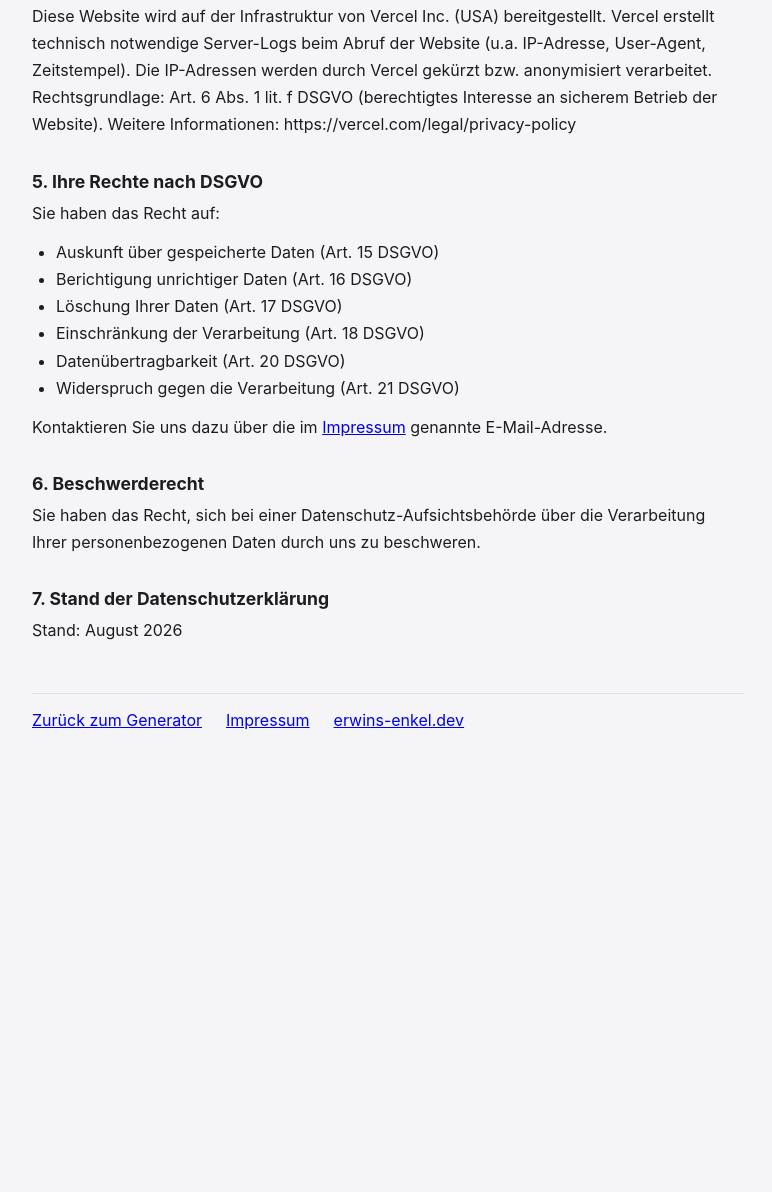
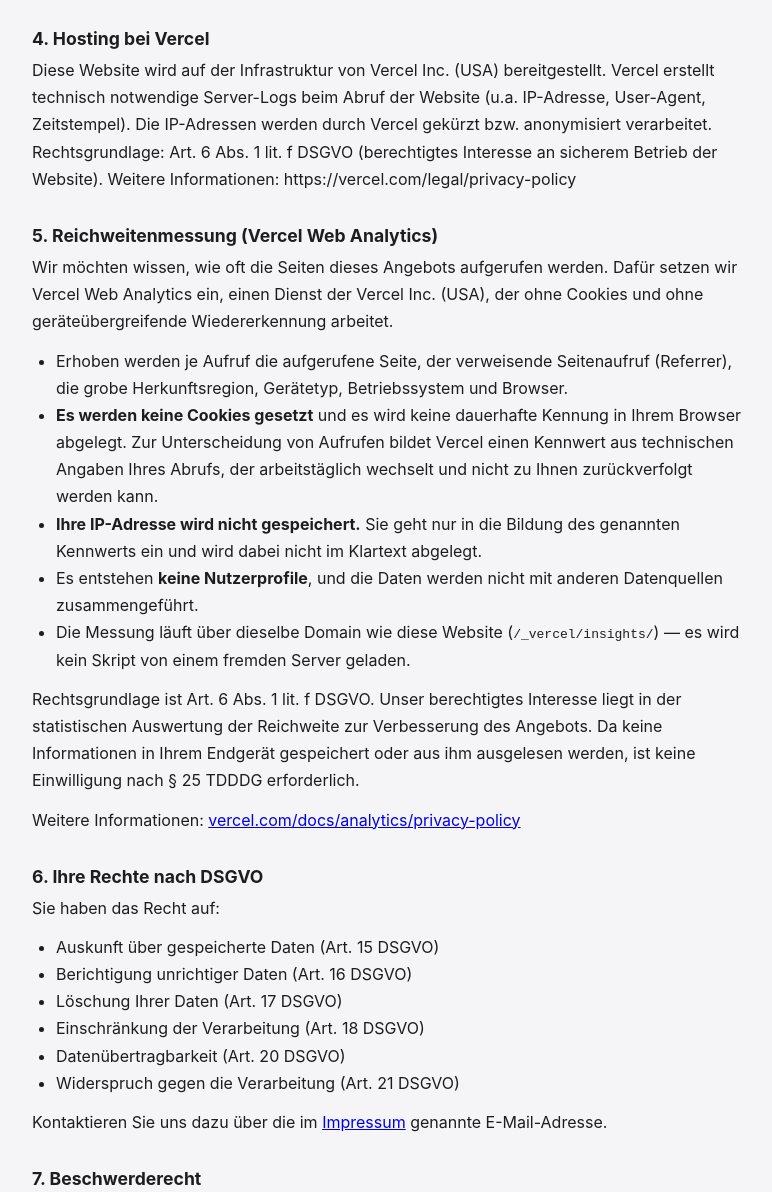
Before and after one commit to zwei-zeiler/vorlagen-generator, a website: page datenschutz.html in a window 1280 px wide. Shown: the part 1188-2380 px from the top of the page, without its empty margins (252-1024 px from the left). Before the commit the page ends 1982 px from the top, so only its background shows below. Drawn offline with Linux system fonts and the light colour scheme.

Commit message:
feat(analytics): cookielose Reichweitenmessung einbinden (#47)
Vercel Web Analytics, ohne die Content-Security-Policy aufzuweichen.

Vercel dokumentiert den Bootstrap als inline <script>. Inline waere hier teuer:
vercel.json setzt script-src 'self', ein Inline-Skript braeuchte 'unsafe-inline'
und damit duerfte jedes eingeschleuste <script>-Tag laufen. Fuer einen Zaehler
die CSP der ganzen Seite zu oeffnen, ist ein schlechter Tausch. Als eigene Datei
von derselben Origin ist der Bootstrap von 'self' gedeckt - vercel.json bleibt
unangetastet.

Damit wird der Claim "kein Tracking" falsch. Er stand an fuenf Stellen und ist
ueberall durch eine zutreffende Aussage ersetzt:

- meta description, og:description, twitter:description und beide image:alt
  sagen jetzt "keine Cookies" statt "kein Tracking"
- das OG-Bild ist mit korrigiertem Text neu gerendert
- der dritte Stichpunkt der Intro-Karte praezisiert, dass die *Konfiguration*
  den Browser nicht verlaesst - das bleibt wahr, "nichts verlaesst den Browser"
  waere es nicht mehr
- die Datenschutzerklaerung bekommt Abschnitt 5 mit Erhebungsumfang,
  Rechtsgrundlage und der Begruendung, warum keine Einwilligung noetig ist;
  Abschnitt 2 verweist darauf statt Analytics auszuschliessen

Die Messung ist erst aktiv, wenn Web Analytics im Vercel-Dashboard
eingeschaltet wird. Bis dahin liefert /_vercel/insights/script.js 404, was den
Bootstrap nicht stoert.

Closes #33

```diff
--- a/datenschutz.html
+++ b/datenschutz.html
@@ -67,7 +67,7 @@
       <li>Alle Konfigurationen (Design, Templates, Einstellungen) werden im <code>localStorage</code> Ihres Browsers gespeichert und verlassen Ihr Gerät nicht.</li>
       <li>Es findet keine Übertragung personenbezogener Daten an den Anbieter oder Dritte statt.</li>
       <li>Es werden keine Cookies gesetzt.</li>
-      <li>Es wird kein Tracking, keine Analytics und keine Fingerprinting-Technologie eingesetzt.</li>
+      <li>Es wird keine Fingerprinting-Technologie und kein geräteübergreifendes Tracking eingesetzt. Zur Reichweitenmessung erheben wir anonyme Aufrufzahlen — siehe Abschnitt 5.</li>
       <li>Es werden keine externen Ressourcen (Google Fonts, CDNs, Tracking-Pixel) geladen.</li>
     </ul>
 
@@ -101,7 +101,49 @@
       Weitere Informationen: https://vercel.com/legal/privacy-policy
     </p>
 
-    <h2>5. Ihre Rechte nach DSGVO</h2>
+    <h2>5. Reichweitenmessung (Vercel Web Analytics)</h2>
+    <p>
+      Wir möchten wissen, wie oft die Seiten dieses Angebots aufgerufen werden. Dafür setzen
+      wir Vercel Web Analytics ein, einen Dienst der Vercel Inc. (USA), der ohne Cookies und
+      ohne geräteübergreifende Wiedererkennung arbeitet.
+    </p>
+    <ul>
+      <li>
+        Erhoben werden je Aufruf die aufgerufene Seite, der verweisende Seitenaufruf
+        (Referrer), die grobe Herkunftsregion, Gerätetyp, Betriebssystem und Browser.
+      </li>
+      <li>
+        <strong>Es werden keine Cookies gesetzt</strong> und es wird keine dauerhafte Kennung
+        in Ihrem Browser abgelegt. Zur Unterscheidung von Aufrufen bildet Vercel einen
+        Kennwert aus technischen Angaben Ihres Abrufs, der arbeitstäglich wechselt und nicht
+        zu Ihnen zurückverfolgt werden kann.
+      </li>
+      <li>
+        <strong>Ihre IP-Adresse wird nicht gespeichert.</strong> Sie geht nur in die Bildung
+        des genannten Kennwerts ein und wird dabei nicht im Klartext abgelegt.
+      </li>
+      <li>
+        Es entstehen <strong>keine Nutzerprofile</strong>, und die Daten werden nicht mit
+        anderen Datenquellen zusammengeführt.
+      </li>
+      <li>
+        Die Messung läuft über dieselbe Domain wie diese Website
+        (<code>/_vercel/insights/</code>) — es wird kein Skript von einem fremden Server
+        geladen.
+      </li>
+    </ul>
+    <p>
+      Rechtsgrundlage ist Art. 6 Abs. 1 lit. f DSGVO. Unser berechtigtes Interesse liegt in
+      der statistischen Auswertung der Reichweite zur Verbesserung des Angebots. Da keine
+      Informationen in Ihrem Endgerät gespeichert oder aus ihm ausgelesen werden, ist keine
+      Einwilligung nach § 25 TDDDG erforderlich.
+    </p>
+    <p>
+      Weitere Informationen:
+      <a href="https://vercel.com/docs/analytics/privacy-policy" target="_blank" rel="noopener noreferrer">vercel.com/docs/analytics/privacy-policy</a>
+    </p>
+
+    <h2>6. Ihre Rechte nach DSGVO</h2>
     <p>Sie haben das Recht auf:</p>
     <ul>
       <li>Auskunft über gespeicherte Daten (Art. 15 DSGVO)</li>
@@ -116,13 +158,13 @@
       <a href="/impressum.html">Impressum</a> genannte E-Mail-Adresse.
     </p>
 
-    <h2>6. Beschwerderecht</h2>
+    <h2>7. Beschwerderecht</h2>
     <p>
       Sie haben das Recht, sich bei einer Datenschutz-Aufsichtsbehörde über die
       Verarbeitung Ihrer personenbezogenen Daten durch uns zu beschweren.
     </p>
 
-    <h2>7. Stand der Datenschutzerklärung</h2>
+    <h2>8. Stand der Datenschutzerklärung</h2>
     <p>Stand: August 2026</p>
 
     <div class="legal-footer">
--- a/i18n/de.json
+++ b/i18n/de.json
@@ -2,7 +2,7 @@
   "meta.htmlLang": "de",
   "meta.ogLocale": "de_DE",
   "meta.title": "erwins enkel — PSA Templates",
-  "meta.description": "Browser-basierter Generator für professionelle E-Mail-Vorlagen in PSA-Systemen wie Autotask. Kein Backend, kein Tracking, alle Daten bleiben im Browser.",
+  "meta.description": "Browser-basierter Generator für professionelle E-Mail-Vorlagen in PSA-Systemen wie Autotask. Kein Backend, keine Cookies, Ihre Konfiguration bleibt im Browser.",
   "mobile.title": "Desktop empfohlen",
   "mobile.text": "Der Template Generator ist für die Nutzung am Desktop optimiert. Auf mobilen Geräten ist die Bearbeitung und der Code-Export eingeschränkt.",
   "mobile.dismiss": "Trotzdem fortfahren",
@@ -10,7 +10,7 @@
   "intro.text": "Sie bearbeiten links das Design und die Texte, rechts sehen Sie sofort das Ergebnis. Am Ende kopieren Sie den fertigen Code in Ihre Autotask-Vorlage.",
   "intro.b1": "12 fertige Vorlagen in 4 Stilen — von der Eingangsbestätigung bis zur SLA-Warnung",
   "intro.b2": "Autotask-Variablen entstehen sprachrichtig zur gewählten Zone: eine deutsche Instanz bekommt [Ticket: Nummer], eine englische [Ticket: Number]",
-  "intro.b3": "Nichts verlässt Ihren Browser — kein Konto, kein Server, auch beim Teilen nicht",
+  "intro.b3": "Ihre Konfiguration verlässt den Browser nicht — kein Konto, kein Server, auch beim Teilen nicht",
   "intro.cta": "Loslegen",
   "topbar.exportJson": "Export JSON",
   "topbar.exportJson.title": "Konfiguration als JSON exportieren",
--- a/i18n/en.json
+++ b/i18n/en.json
@@ -2,7 +2,7 @@
   "meta.htmlLang": "en",
   "meta.ogLocale": "en_US",
   "meta.title": "erwins enkel — PSA Templates",
-  "meta.description": "Browser-based generator for professional email templates in PSA systems such as Autotask. No backend, no tracking, all data stays in your browser.",
+  "meta.description": "Browser-based generator for professional email templates in PSA systems such as Autotask. No backend, no cookies, your configuration stays in your browser.",
   "mobile.title": "Desktop recommended",
   "mobile.text": "The template generator is built for desktop use. On mobile devices, editing and code export are limited.",
   "mobile.dismiss": "Continue anyway",
@@ -10,7 +10,7 @@
   "intro.text": "Edit the design and the text on the left, watch the result appear on the right. When you are done, copy the finished code into your Autotask template.",
   "intro.b1": "12 ready-made templates in 4 styles — from acknowledgement of receipt to SLA warning",
   "intro.b2": "Autotask variables are created in the right language for the zone you pick: a German instance gets [Ticket: Nummer], an English one [Ticket: Number]",
-  "intro.b3": "Nothing leaves your browser — no account, no server, not even when you share",
+  "intro.b3": "Your configuration never leaves the browser — no account, no server, not even when you share",
   "intro.cta": "Get started",
   "topbar.exportJson": "Export JSON",
   "topbar.exportJson.title": "Export configuration as JSON",
```
Also changed, not shown: analytics.js (added, +25 -0 lines), index.html (+11 -6 lines), og-image.png, og-image.svg.
